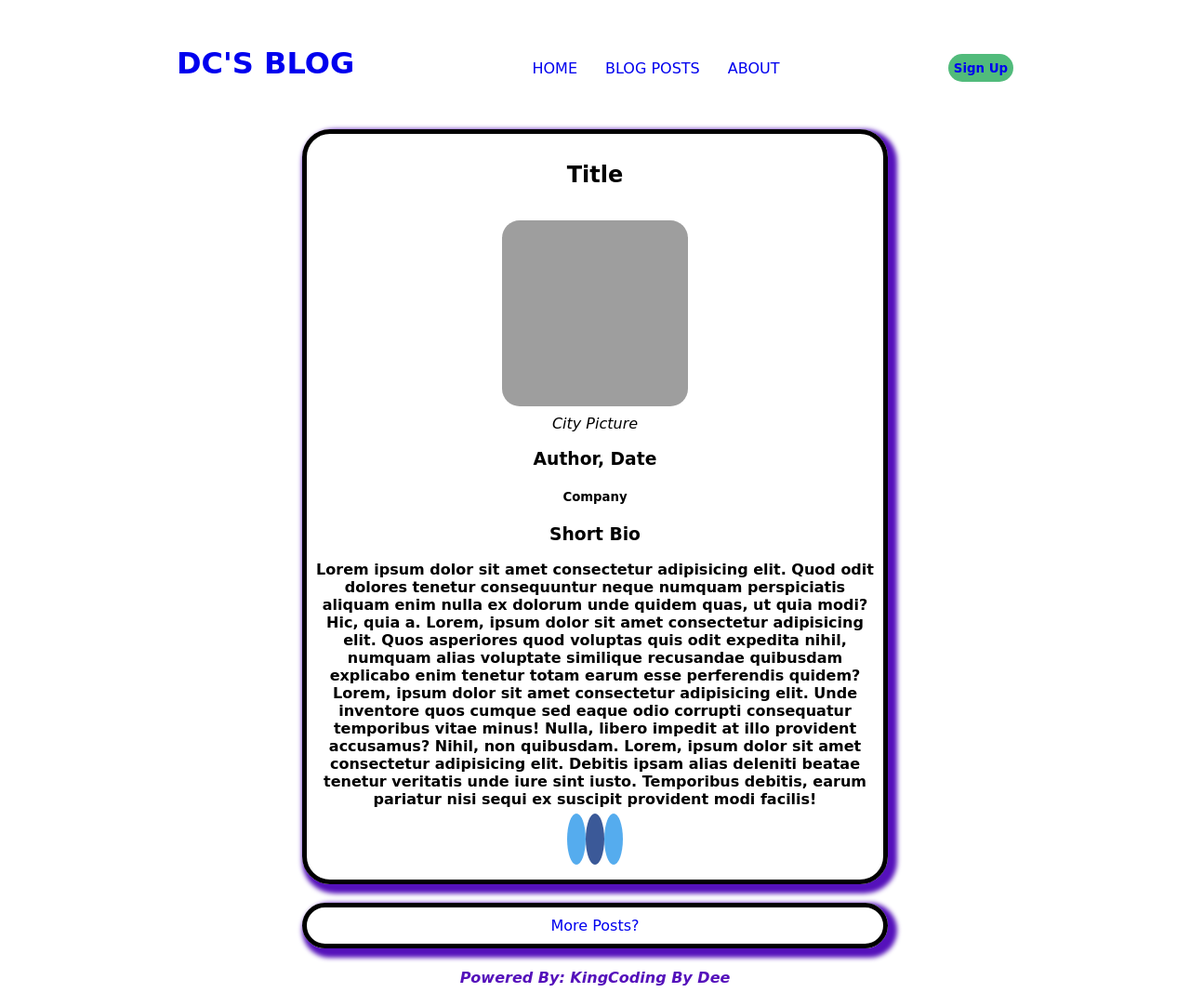
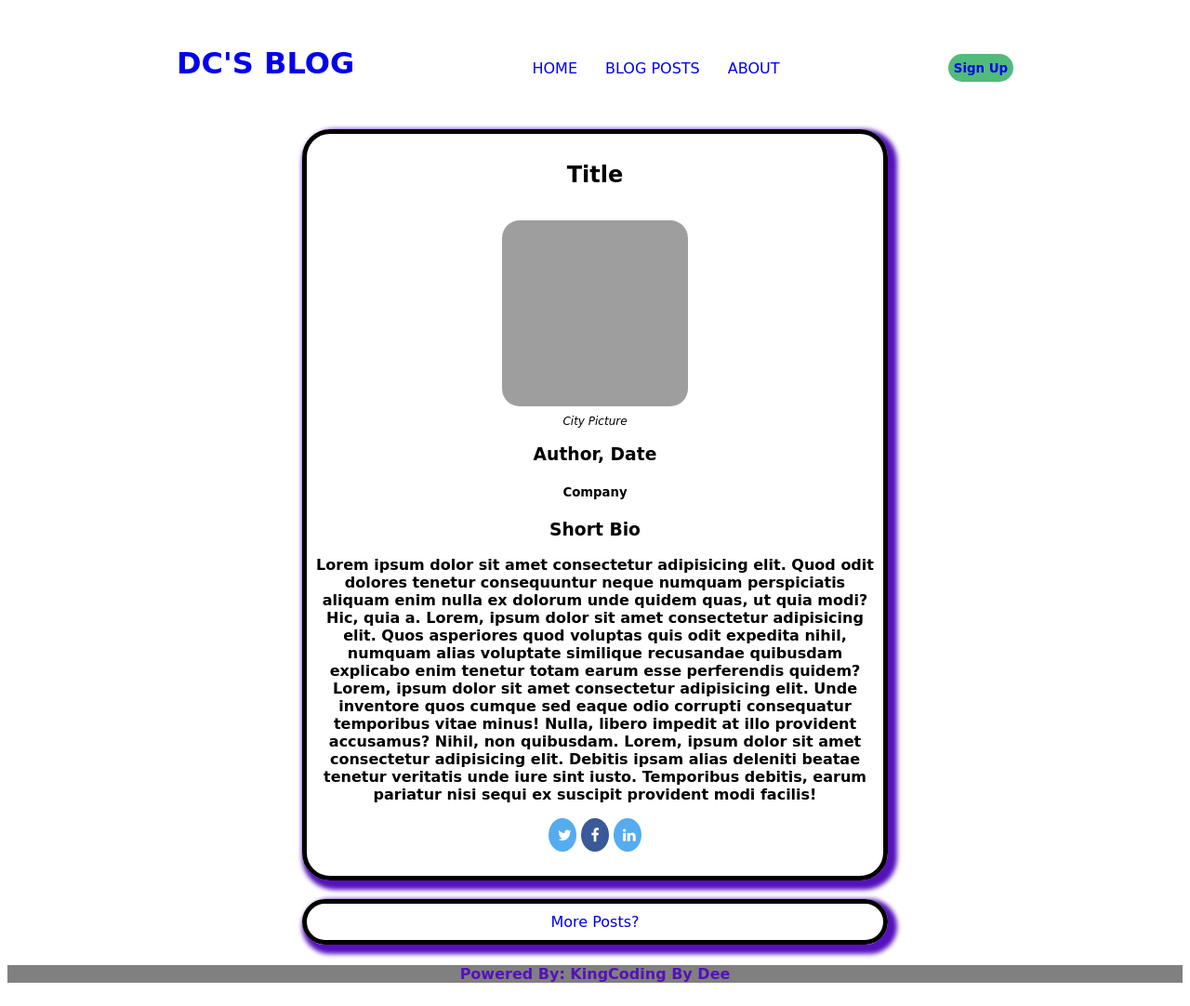
Before and after one commit to KingCodingByDee2020/blogdraft, a plain HTML site: page HTML/BlogPage.html in a window 1280 px wide. Shown: the whole page at 93% size. Drawn offline with nearby package versions, Linux system fonts and the light colour scheme; grey boxes are pictures that could not be loaded; a web font is replaced by a local one.

Commit message:
done fb links

```diff
--- a/CSS/BP.css
+++ b/CSS/BP.css
@@ -1,6 +1,7 @@
 @import "/CSS/header.css";
 @import "/CSS/footer.css";
 @import "/CSS/sharelinks.css";
+
 
 .cards {
   max-width: 900px;
@@ -53,6 +54,10 @@ article:hover {
 
 }
 
+figcaption{
+  font-size: 12px;
+}
+
 img {
   height: 200px;
   width: 200px;
--- a/CSS/ap.css
+++ b/CSS/ap.css
@@ -1,5 +1,6 @@
 @import "/CSS/header.css";
 @import "/CSS/footer.css";
+
 
 
 .about {
--- a/CSS/bp2.css
+++ b/CSS/bp2.css
@@ -1,6 +1,7 @@
 @import "/CSS/header.css";
 @import "/CSS/footer.css";
 @import "/CSS/sharelinks.css";
+
 
   .card {
     display: grid;
@@ -58,6 +59,9 @@
       margin-top: 10px;
     }
 
+    figcaption{
+      font-size: 12px;
+    }
 
      section p {
       display: flex;
--- a/CSS/footer.css
+++ b/CSS/footer.css
@@ -1,7 +1,8 @@
 footer {
     font-family: 'Bruno Ace SC', cursive;
-   text-align: center;
+    text-align: center;
     color: #51b;
-    font-weight: 600;
-    font-style: italic;
+    font-weight: 1200;
+    text-decoration: bold;
+    background-color: gray;
   }
--- a/CSS/header.css
+++ b/CSS/header.css
@@ -1,10 +1,10 @@
 .container {
     max-width: 900px;
+    max-height: auto;
     margin: 0 auto;
     padding: 0 40px;
     display: flex;
     flex-direction: column;
-    background-color: #fff;
   }
 
   header {
--- a/CSS/sup.css
+++ b/CSS/sup.css
@@ -1,5 +1,6 @@
 @import "/CSS/header.css";
 @import "/CSS/footer.css";
+
 
 header {
   width: 900px;
--- a/HTML/BlogPage.html
+++ b/HTML/BlogPage.html
@@ -11,7 +11,9 @@
     <link href="https://fonts.googleapis.com/css2?family=Tilt+Prism&display=swap" rel="stylesheet" />
     <link rel="stylesheet" href="https://fonts.googleapis.com/css2?family=Material+Symbols+Rounded:opsz,wght,FILL,GRAD@48,600,1,0" />
     <link href="https://fonts.googleapis.com/css2?family=Bruno+Ace+SC&display=swap" rel="stylesheet">
-</head>
+    <link rel="stylesheet" href="https://cdnjs.cloudflare.com/ajax/libs/font-awesome/4.7.0/css/font-awesome.min.css">
+
+  </head>
 <div class="container">
 
   <header>
```
Also changed, not shown: CSS/home.css (+4 -3 lines), HTML/BlogPost.html (+1 -0 lines), CSS/main.css (line endings or trailing spaces), 1 other file.
